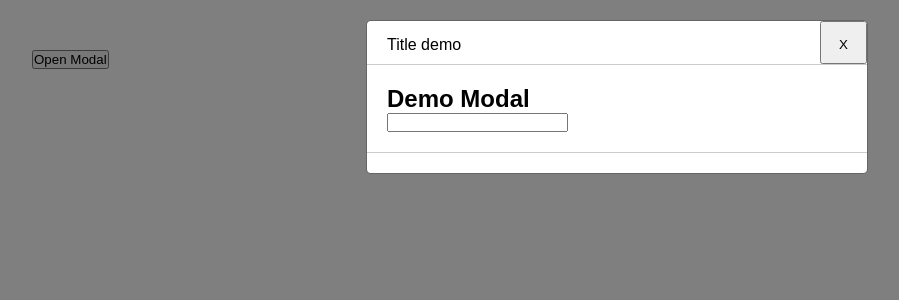
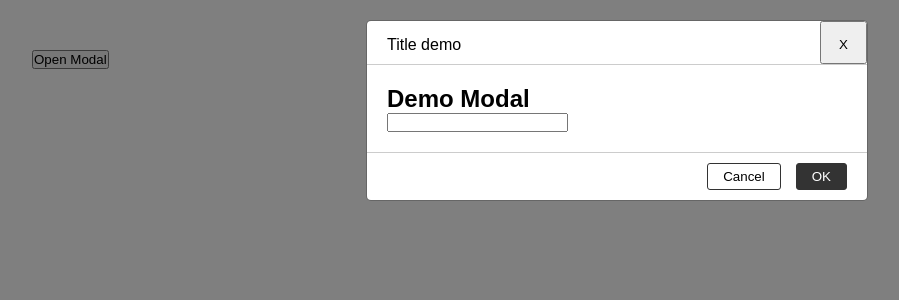
Before and after one commit to huynvn010193/first-demo-nextjs, a Next.js app: page /modal/solution in a window 1280 px wide. Both pictures are taken after a click on the button "Open Modal". Shown: the top 300 px of the page, without its empty margins (23-922 px from the left). Built offline with nearby package versions, Linux system fonts and the light colour scheme.

Commit message:
Done soulotion 3

```diff
--- a/components/ModalSolution/index.tsx
+++ b/components/ModalSolution/index.tsx
@@ -3,23 +3,47 @@ import React, { useEffect, useRef, useState } from "react";
 
 type ModalProps = {
   isVisible: boolean;
+  onOK?: () => void;
+  onCancle?: () => void;
+  renderFooter?: () => JSX.Element;
 };
 
 // Javascript DOM
 let CLASS_DEFAULT = "tcl-modal__wrapper";
-const ModalSolution: React.FC<ModalProps> = ({ children, isVisible }) => {
+const ModalSolution: React.FC<ModalProps> = ({
+  children,
+  isVisible,
+  onOK,
+  onCancle,
+  renderFooter,
+}) => {
   const [className, setClassName] = useState(CLASS_DEFAULT);
 
   useEffect(() => {
     if (isVisible === true) {
       setClassName((oldClass) => oldClass + " show");
-      // setClassName(className + " show"); không nên. => dùng cách này phải truyển className và useEffect.
+      // setClassName(className + " show"); không nên. => dùng cách này phải truyển className vào useEffect.
       document.querySelector("body").classList.add("tcl-modal__open");
     } else {
       setClassName(CLASS_DEFAULT);
       document.querySelector("body").classList.remove("tcl-modal__open");
     }
   }, [isVisible]);
+
+  const renderDefaultBTN = () => (
+    <>
+      <button className="tcl-modal__cancel" onClick={onCancle}>
+        Cancel
+      </button>
+      <button className="tcl-modal__ok" onClick={onOK}>
+        OK
+      </button>
+    </>
+  );
+
+  const _renderFooter = () => {
+    return renderFooter ? renderFooter() : renderDefaultBTN();
+  };
 
   return (
     <div className={className}>
@@ -31,7 +55,7 @@ const ModalSolution: React.FC<ModalProps> = ({ children, isVisible }) => {
             <button className="tcl-modal__close">X</button>
           </div>
           <div className="tcl-modal__body">{children}</div>
-          <div className="tcl-modal__footer"></div>
+          <div className="tcl-modal__footer">{_renderFooter()}</div>
         </div>
       </div>
     </div>
--- a/pages/modal/solution.tsx
+++ b/pages/modal/solution.tsx
@@ -6,7 +6,15 @@ export default function Soulution() {
 
   return (
     <div className="container">
-      <ModalSolution isVisible={openModal}>
+      <ModalSolution
+        isVisible={openModal}
+        onOK={() => {
+          console.log("Submit form");
+        }}
+        onCancle={() => {
+          setOpenModal(false);
+        }}
+      >
         <h2>Demo Modal</h2>
         <form>
           <input type="text" />
```
